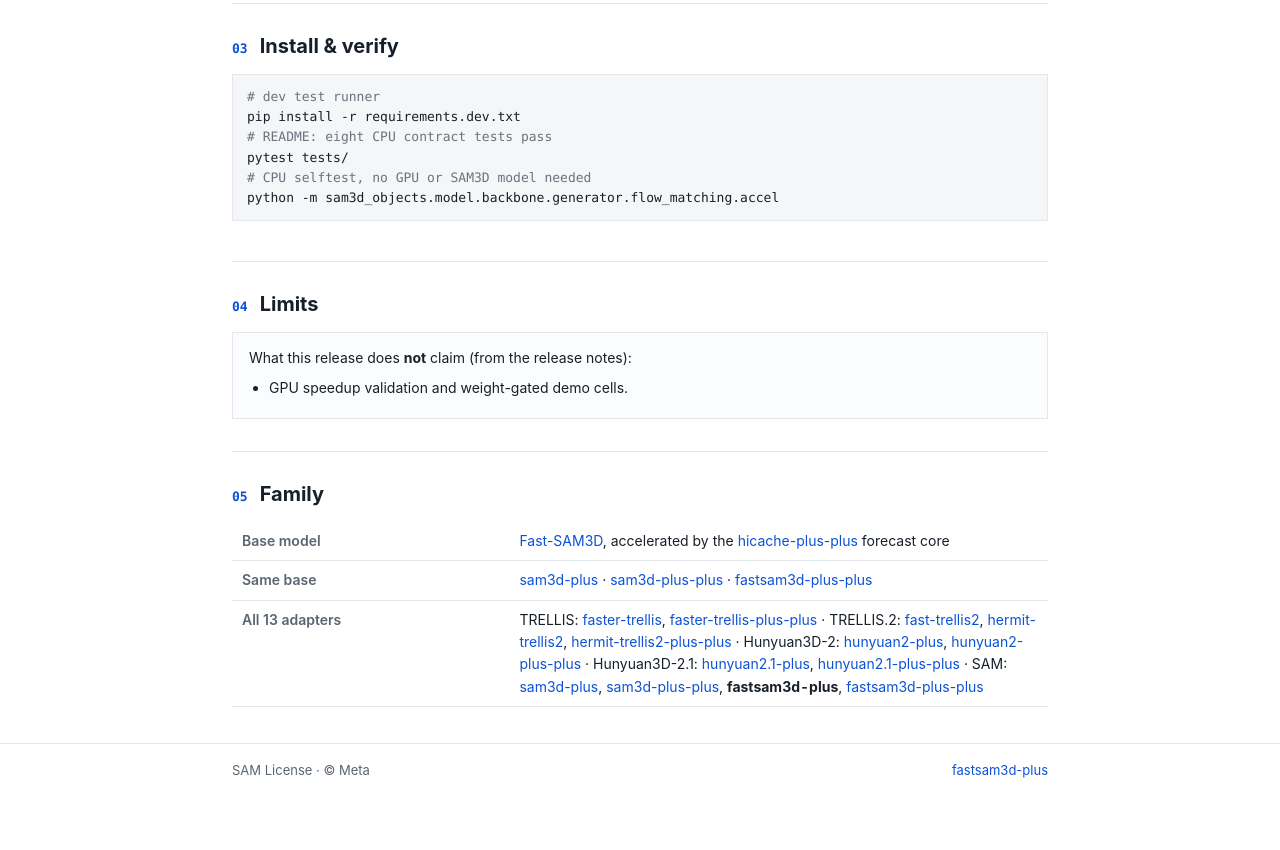
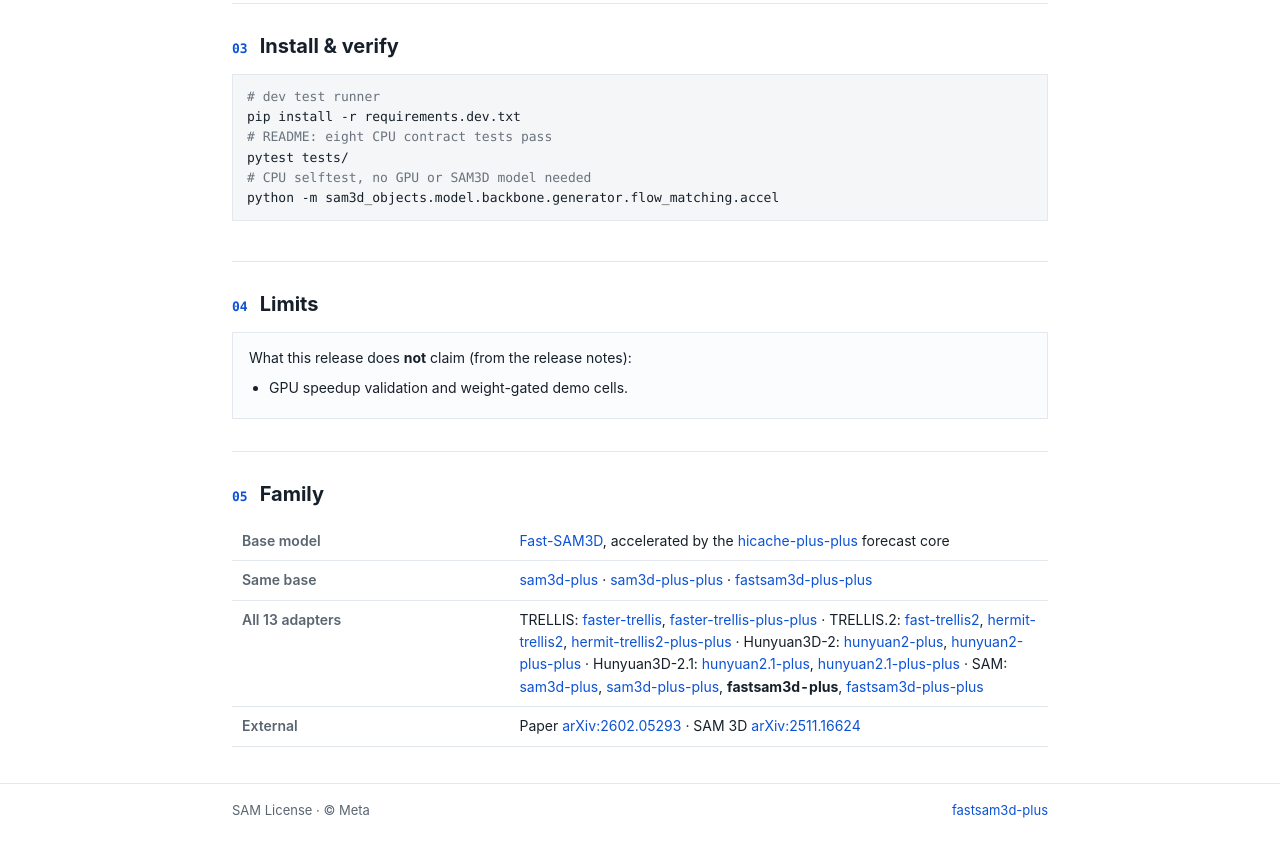
Before and after one commit to Archerkattri/fastsam3d-plus, a plain HTML site: page index.html in a window 1280 px wide. Shown: the part 1908-2758 px from the top of the page. Before the commit the page ends 2719 px from the top, so only its background shows below. Drawn offline with Linux system fonts and the light colour scheme.

Commit message:
content: External resources row (papers, docs, demos)

```diff
--- a/index.html
+++ b/index.html
@@ -104,6 +104,7 @@
 <tr><th>Base model</th><td><a href="https://github.com/wlfeng0509/Fast-SAM3D">Fast-SAM3D</a>, accelerated by the <a href="https://archerkattri.github.io/hicache-plus-plus/">hicache-plus-plus</a> forecast core</td></tr>
 <tr><th>Same base</th><td><a href="https://archerkattri.github.io/sam3d-plus/">sam3d-plus</a> · <a href="https://archerkattri.github.io/sam3d-plus-plus/">sam3d-plus-plus</a> · <a href="https://archerkattri.github.io/fastsam3d-plus-plus/">fastsam3d-plus-plus</a></td></tr>
 <tr><th>All 13 adapters</th><td>TRELLIS: <a href="https://archerkattri.github.io/faster-trellis/">faster-trellis</a>, <a href="https://archerkattri.github.io/faster-trellis-plus-plus/">faster-trellis-plus-plus</a> · TRELLIS.2: <a href="https://archerkattri.github.io/fast-trellis2/">fast-trellis2</a>, <a href="https://archerkattri.github.io/hermit-trellis2/">hermit-trellis2</a>, <a href="https://archerkattri.github.io/hermit-trellis2-plus-plus/">hermit-trellis2-plus-plus</a> · Hunyuan3D-2: <a href="https://archerkattri.github.io/hunyuan2-plus/">hunyuan2-plus</a>, <a href="https://archerkattri.github.io/hunyuan2-plus-plus/">hunyuan2-plus-plus</a> · Hunyuan3D-2.1: <a href="https://archerkattri.github.io/hunyuan2.1-plus/">hunyuan2.1-plus</a>, <a href="https://archerkattri.github.io/hunyuan2.1-plus-plus/">hunyuan2.1-plus-plus</a> · SAM: <a href="https://archerkattri.github.io/sam3d-plus/">sam3d-plus</a>, <a href="https://archerkattri.github.io/sam3d-plus-plus/">sam3d-plus-plus</a>, <b>fastsam3d-plus</b>, <a href="https://archerkattri.github.io/fastsam3d-plus-plus/">fastsam3d-plus-plus</a></td></tr>
+<tr><th>External</th><td>Paper <a href="https://arxiv.org/abs/2602.05293">arXiv:2602.05293</a> · SAM 3D <a href="https://arxiv.org/abs/2511.16624">arXiv:2511.16624</a></td></tr>
     </table>
   </section>
 </main>
```
